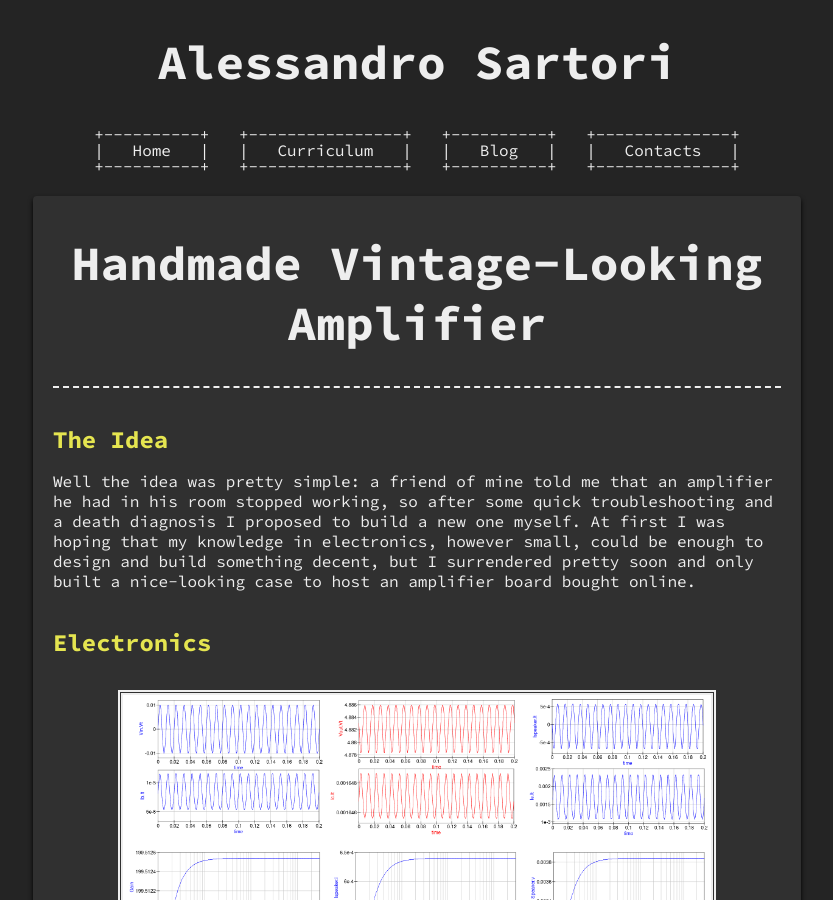
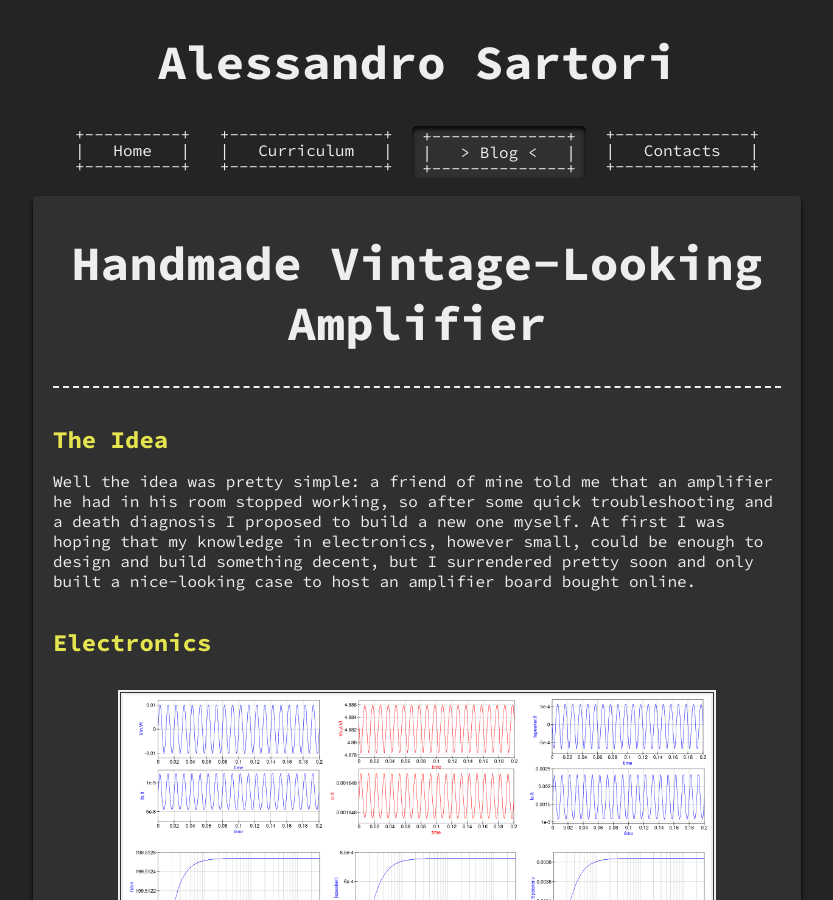
Before and after one commit to AlexSartori/alexsartori.github.io, a Jekyll site: the page built from _posts/2020-01-08-handmade-vintage-looking-amplifier.md, in a window 1280 px wide and 900 px high. Shown: the whole window, without its empty margins (223-1056 px from the left). Built offline with Jekyll 4.4.1, drawn with Linux system fonts in a browser that asks for light colours.

Commit message:
Fix blog permalink and navbar button

```diff
--- a/_config.yml
+++ b/_config.yml
@@ -7,7 +7,7 @@ description: >- # this means to ignore newlines until "baseurl:"
   Google search results) and in your feed.xml site description.
 baseurl: ""
 url: "https://alexsartori.github.io"
-permalink: /:categories/:title
+permalink: /blog/:categories/:title
 
 # Build settings
 # theme: minima
--- a/_includes/navbar.html
+++ b/_includes/navbar.html
@@ -1,6 +1,8 @@
 <div class="navbar">
     {% for p in site.data.navbar %}
-        {% if p.url == page.url %}
+        {% assign base_url = page.url | remove_first: "/" | split: "/" | first %}
+        {% assign base_url = "/" | append: base_url %}
+        {% if p.url == base_url %}
             <a href="{{ p.url }}" class="active">{{ '> ' | append: p.name | append: ' <' | ascii_box }}</a>
         {% else %}
             <a href="{{ p.url }}">{{ p.name | ascii_box }}</a>
```
